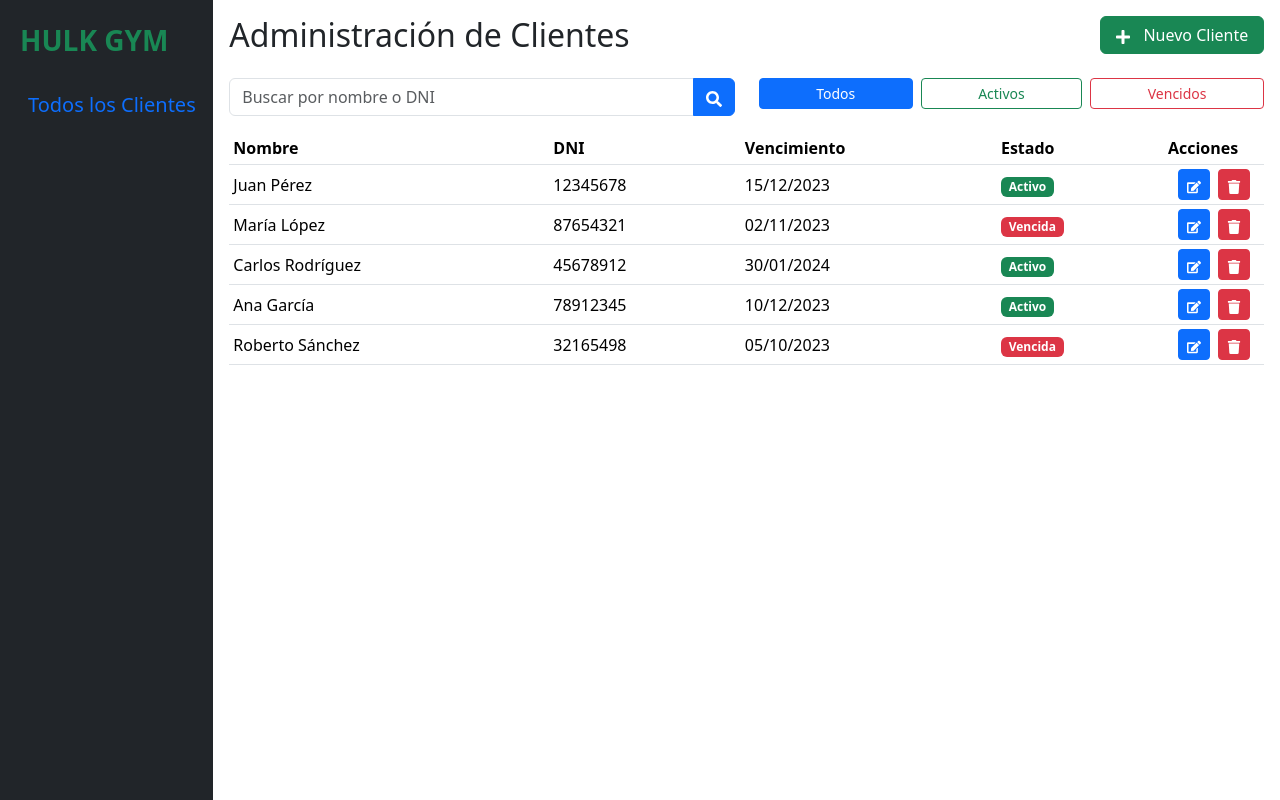
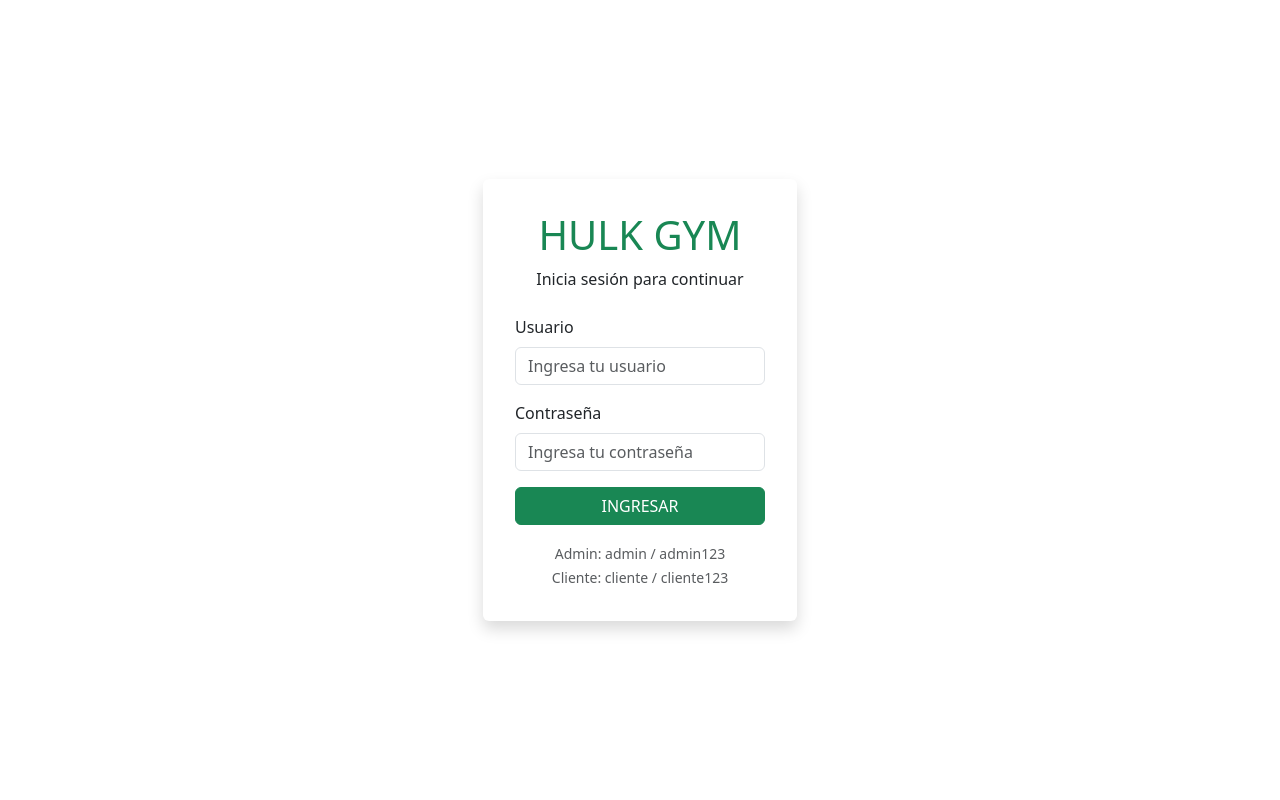
Before and after one commit to FrancoPereyra2/Hulk-Gym, a React (Vite) app: page /login in a window 1280 px wide. Built offline with nearby package versions, Linux system fonts and the light colour scheme.

Commit message:
agregue la redirecciones desde el fomrmulario de login

```diff
--- a/src/App.jsx
+++ b/src/App.jsx
@@ -6,15 +6,14 @@ import Administrador from './components/pages/admin.jsx'
 
 function App() {
   return (
-    // <BrowserRouter>
-    //   <Routes>
-    //     <Route path="/" element={<Navigate to="/login" />} />
-    //     <Route path="/login" element={<Login />} />
-    //     <Route path="/principal" element={<PagePrincipal />} />
-    //     <Route path="/admin" element={<Administrador />} />
-    //   </Routes>
-    // </BrowserRouter>
-    <Administrador />
+    <BrowserRouter>
+      <Routes>
+        <Route path="/" element={<Navigate to="/login" />} />
+        <Route path="/login" element={<Login />} />
+        <Route path="/principal" element={<PagePrincipal />} />
+        <Route path="/admin" element={<Administrador />} />
+      </Routes>
+    </BrowserRouter>
   )
 }
 
--- a/src/components/pages/admin.jsx
+++ b/src/components/pages/admin.jsx
@@ -1,4 +1,5 @@
-import React, { useState } from "react";
+import React, { useState, useEffect } from "react";
+import { useNavigate } from "react-router-dom";
 import {
   Container,
   Row,
@@ -30,6 +31,16 @@ import {
 } from "react-icons/fa";
 
 const AdminClientes = () => {
+  const navigate = useNavigate();
+
+  // Verificación básica de usuario administrador
+  useEffect(() => {
+    const userType = localStorage.getItem('userType');
+    if (userType !== 'admin') {
+      navigate('/login');
+    }
+  }, [navigate]);
+
   const [searchTerm, setSearchTerm] = useState("");
   const [filtroActivo, setFiltroActivo] = useState("todos");
   const [clienteSeleccionado, setClienteSeleccionado] = useState(null);
--- a/src/components/pages/login.jsx
+++ b/src/components/pages/login.jsx
@@ -1,92 +1,97 @@
 import React, { useState } from 'react';
 import { Container, Row, Col, Form, Button, Alert, Card } from 'react-bootstrap';
 import 'bootstrap/dist/css/bootstrap.min.css';
+import { useNavigate } from 'react-router-dom';
 
 const HulkGymLogin = () => {
-  const [email, setEmail] = useState('');
+  const [username, setUsername] = useState('');
   const [password, setPassword] = useState('');
   const [showAlert, setShowAlert] = useState(false);
   const [alertMessage, setAlertMessage] = useState('');
 
+  const navigate = useNavigate();
+
   const handleSubmit = (e) => {
     e.preventDefault();
 
-    if (!email || !password) {
+    // Validación simple
+    if (!username || !password) {
       setAlertMessage('Por favor, completa todos los campos');
       setShowAlert(true);
       return;
     }
 
-    setAlertMessage('¡Inicio de sesión exitoso! Redirigiendo...');
+    // Credenciales fijas
+    if (username === 'admin' && password === 'admin123') {
+      // Es un administrador
+      localStorage.setItem('userType', 'admin');
+      setAlertMessage('¡Bienvenido Administrador!');
       setShowAlert(true);
-    setEmail('');
-    setPassword('');
+      setTimeout(() => navigate('/admin'), 1000);
+    }
+    else if (username === 'cliente' && password === 'cliente123') {
+      // Es un cliente
+      localStorage.setItem('userType', 'cliente');
+      setAlertMessage('¡Bienvenido Cliente!');
+      setShowAlert(true);
+      setTimeout(() => navigate('/principal'), 1000);
+    }
+    else {
+      // Credenciales incorrectas
+      setAlertMessage('Usuario o contraseña incorrectos');
+      setShowAlert(true);
+    }
   };
 
   return (
-    <Container fluid className="d-flex justify-content-center align-items-center vh-100 px-3 px-sm-4">
-      <Row className="justify-content-center w-100">
-        <Col xs={12} sm={10} md={8} lg={6} xl={5} xxl={4}>
-          <Card className="shadow border-0 rounded-3 w-100 bg-white">
-            <Card.Body className="p-3 p-sm-4 p-md-5 d-flex flex-column justify-content-center">
+    <Container fluid className="d-flex justify-content-center align-items-center vh-100 ">
+      <Card className='w-25 border-0 shadow p-3'>
+        <Card.Body>
           <div className="text-center mb-4">
-                <h1 className="fw-bold text-success lh-1">HULK GYM</h1>
-                <p className="text-muted fs-5">Bienvenido a Hulk Gym</p>
+            <h1 className="text-success">HULK GYM</h1>
+            <p>Inicia sesión para continuar</p>
           </div>
 
           {showAlert && (
-                <Alert
-                  variant={alertMessage.includes('éxito') ? 'success' : 'danger'}
-                  dismissible
-                  onClose={() => setShowAlert(false)}
-                  className="mb-3"
-                >
+            <Alert variant={alertMessage.includes('Bienvenido') ? 'success' : 'danger'}>
               {alertMessage}
             </Alert>
           )}
 
           <Form onSubmit={handleSubmit}>
             <Form.Group className="mb-3">
-                  <Form.Label className="fw-medium mb-2 fs-5">Usuario</Form.Label>
+              <Form.Label>Usuario</Form.Label>
               <Form.Control
-                    type="email"
-                    placeholder="hulkgym@gmail.com"
-                    value={email}
-                    onChange={(e) => setEmail(e.target.value)}
-                    required
-                    size="lg"
+                type="text"
+                placeholder="Ingresa tu usuario"
+                value={username}
+                onChange={(e) => setUsername(e.target.value)}
               />
             </Form.Group>
 
-                <Form.Group className="mb-4">
-                  <Form.Label className="fw-medium mb-2 fs-5">Contraseña</Form.Label>
+            <Form.Group className="mb-3">
+              <Form.Label>Contraseña</Form.Label>
               <Form.Control
                 type="password"
                 placeholder="Ingresa tu contraseña"
                 value={password}
                 onChange={(e) => setPassword(e.target.value)}
-                    required
-                    size="lg"
               />
             </Form.Group>
 
-                <Row className="justify-content-center">
-                  <Col xs={12} sm={10} md={8}>
-                    <Button
-                      variant="success"
-                      type="submit"
-                      className="w-100 fw-bold py-2 text-nowrap d-flex justify-content-center align-items-center"
-                      size="lg"
-                    >
+            <Button variant="success" type="submit" className="w-100">
               INGRESAR
             </Button>
-                  </Col>
-                </Row>
+
+            <div className="mt-3 text-center">
+              <small className="text-muted">
+                Admin: admin / admin123<br/>
+                Cliente: cliente / cliente123
+              </small>
+            </div>
           </Form>
         </Card.Body>
       </Card>
-        </Col>
-      </Row>
     </Container>
   );
 };
--- a/src/components/pages/pagePrincipal.jsx
+++ b/src/components/pages/pagePrincipal.jsx
@@ -1,4 +1,5 @@
-import React, { useState } from "react";
+import React, { useState, useEffect } from "react";
+import { useNavigate } from "react-router-dom";
 import {
   Container,
   Row,
@@ -17,6 +18,16 @@ import "bootstrap/dist/css/bootstrap.min.css";
 import { FaUser, FaSearch, FaCheckCircle, FaTimesCircle, FaBars } from "react-icons/fa";
 
 const PagePrincipal = () => {
+  const navigate = useNavigate();
+
+  // Verificación básica de usuario
+  useEffect(() => {
+    const userType = localStorage.getItem('userType');
+    if (!userType) {
+      navigate('/login');
+    }
+  }, [navigate]);
+
   const [searchDNI, setSearchDNI] = useState("");
   const [clienteSeleccionado, setClienteSeleccionado] = useState(null);
   const [mostrarResultados, setMostrarResultados] = useState(false);
```
Lines whose indentation alone changed are shown as unchanged.
